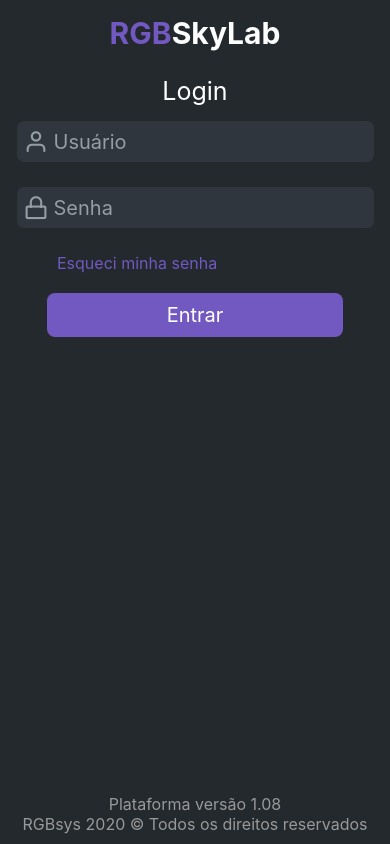
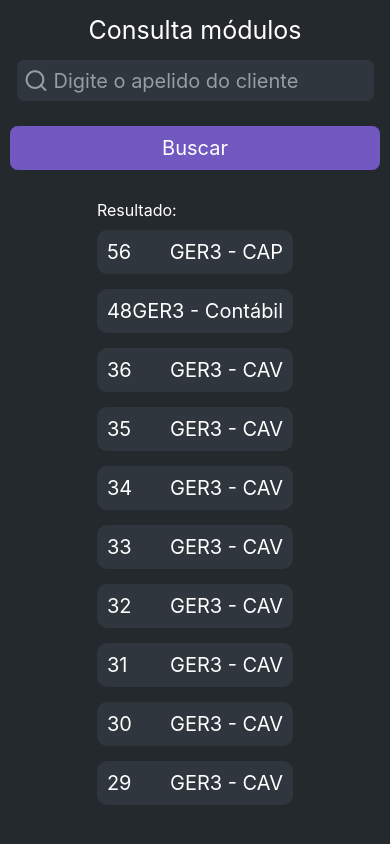
Before and after one commit to PHtorres/RGBSkyLab_mobile, a React Native app: screen / in a window 390 px wide. Built offline with nearby package versions, Linux system fonts and the light colour scheme.

Commit message:
Criando tela de consulta

```diff
--- a/App.tsx
+++ b/App.tsx
@@ -5,7 +5,7 @@
   StatusBar,
 } from 'react-native';
 
-import Login from './src/pages/Login';
+import ConsultaModulos from './src/pages/ConsultaModulos';
 
 
 function App() {
@@ -13,7 +13,7 @@
     <>
       <StatusBar barStyle="dark-content" backgroundColor="#7159c1" />
       <View style={{flex: 1, backgroundColor:'#24292e', padding: 10}}>
-        <Login />
+        <ConsultaModulos />
       </View>
     </>
   );
--- /dev/null
+++ b/src/models/IItemConsulta.ts
@@ -0,0 +1,6 @@
+interface IItemConsulta{
+    codigo:number;
+    descricao:string;
+}
+
+export default IItemConsulta;
--- /dev/null
+++ b/src/pages/ConsultaModulos/ItemConsulta/index.tsx
@@ -0,0 +1,17 @@
+import React from 'react';
+import {Text} from 'react-native';
+import IItemConsulta from '../../../models/IItemConsulta';
+
+import { Container, TextoItem } from './style';
+
+const ItemConsulta: React.FC<IItemConsulta> = ({codigo, descricao}) => {
+
+    return (
+        <Container>
+            <TextoItem>{codigo}</TextoItem>
+            <TextoItem>{descricao}</TextoItem>
+        </Container>
+    );
+}
+
+export default ItemConsulta;
--- /dev/null
+++ b/src/pages/ConsultaModulos/ItemConsulta/style.ts
@@ -0,0 +1,21 @@
+import styled from 'styled-components/native';
+
+export const Container = styled.View`
+
+background: #2f363d;
+padding: 10px;
+flex-direction:row;
+justify-content:space-between;
+align-items:center;
+border-radius: 10px;
+margin-bottom: 15px;
+width: 100%;
+
+`;
+
+export const TextoItem = styled.Text`
+
+font-size: 20px;
+color:#fff;
+
+`;
--- /dev/null
+++ b/src/pages/ConsultaModulos/index.tsx
@@ -0,0 +1,79 @@
+import React from 'react';
+import { FlatList } from 'react-native';
+
+import TituloTela from '../../components/TituloTela';
+import Input from '../../components/Input';
+import BotaoPrimario from '../../components/BotaoPrimario';
+import ItemConsulta from './ItemConsulta';
+
+import { Container, AreaResultado, TituloResultado } from './style';
+
+const ConsultaModulos: React.FC = () => {
+
+    const RealizarBusca = (): void => {
+
+    }
+
+    const modulos = [
+        {
+            codigo: 56,
+            descricao: 'GER3 - CAP'
+        },
+        {
+            codigo: 48,
+            descricao: 'GER3 - Contábil'
+        },
+        {
+            codigo: 36,
+            descricao: 'GER3 - CAV'
+        },
+        {
+            codigo: 35,
+            descricao: 'GER3 - CAV'
+        },
+        {
+            codigo: 34,
+            descricao: 'GER3 - CAV'
+        },
+        {
+            codigo: 33,
+            descricao: 'GER3 - CAV'
+        },
+        {
+            codigo: 32,
+            descricao: 'GER3 - CAV'
+        },
+        {
+            codigo: 31,
+            descricao: 'GER3 - CAV'
+        },
+        {
+            codigo: 30,
+            descricao: 'GER3 - CAV'
+        },
+        {
+            codigo: 29,
+            descricao: 'GER3 - CAV'
+        }
+    ];
+
+    return (
+        <Container>
+            <TituloTela>Consulta módulos</TituloTela>
+            <Input icone="search" placeholder="Digite o apelido do cliente" />
+            <BotaoPrimario habilitado={true} onPress={RealizarBusca}>Buscar</BotaoPrimario>
+            <AreaResultado>
+                <TituloResultado>Resultado:</TituloResultado>
+                <FlatList
+                    data={modulos}
+                    keyExtractor={item => item.codigo.toString()}
+                    renderItem={item =>
+                        (<ItemConsulta codigo={item.item.codigo}
+                            descricao={item.item.descricao} />)}
+                />
+            </AreaResultado>
+        </Container>
+    );
+}
+
+export default ConsultaModulos;
--- /dev/null
+++ b/src/pages/ConsultaModulos/style.ts
@@ -0,0 +1,24 @@
+import styled from 'styled-components/native';
+
+export const Container = styled.View`
+
+justify-content:flex-start;
+align-items:center;
+flex:1;
+
+`;
+
+export const AreaResultado = styled.View`
+
+margin: 10px 0 10px 0;
+flex:1;
+
+`;
+
+export const TituloResultado = styled.Text`
+
+color: #fff;
+font-size:16px;
+margin: 10px 0 10px 0;
+
+`;
```
